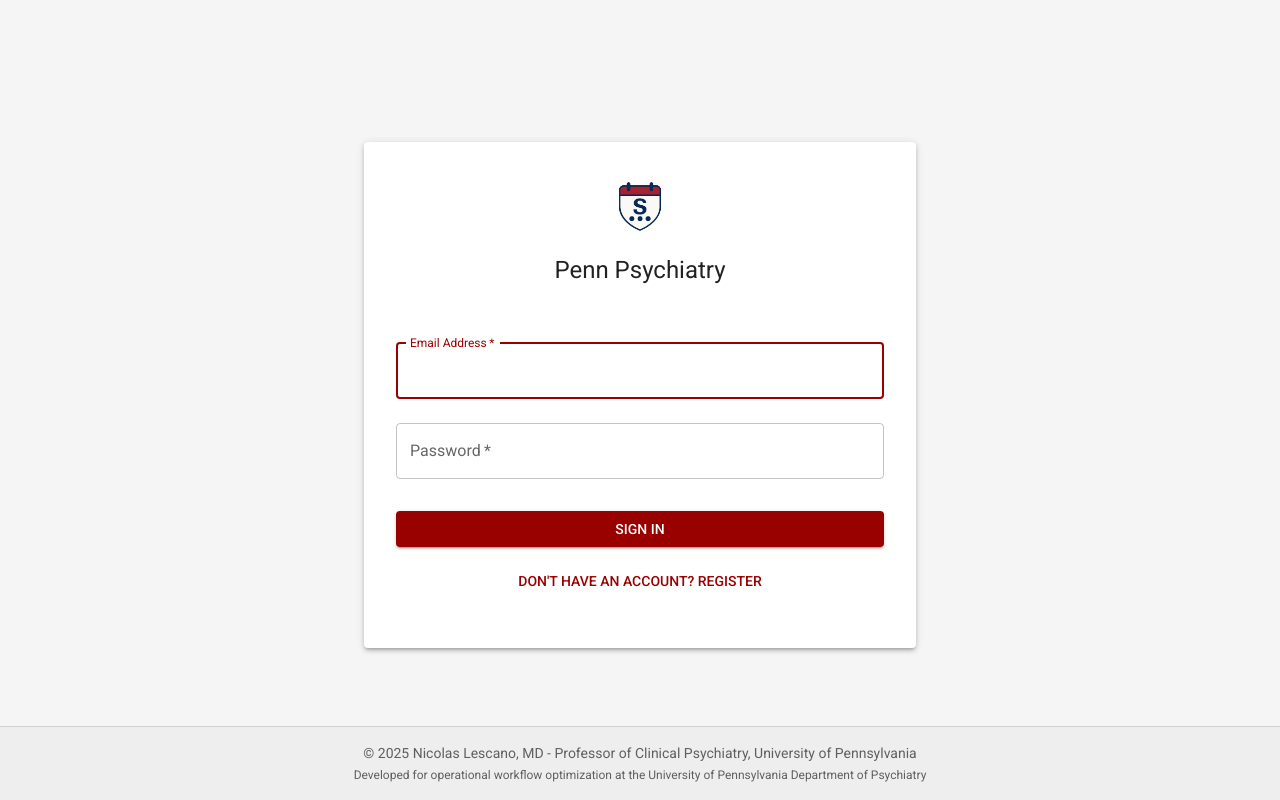
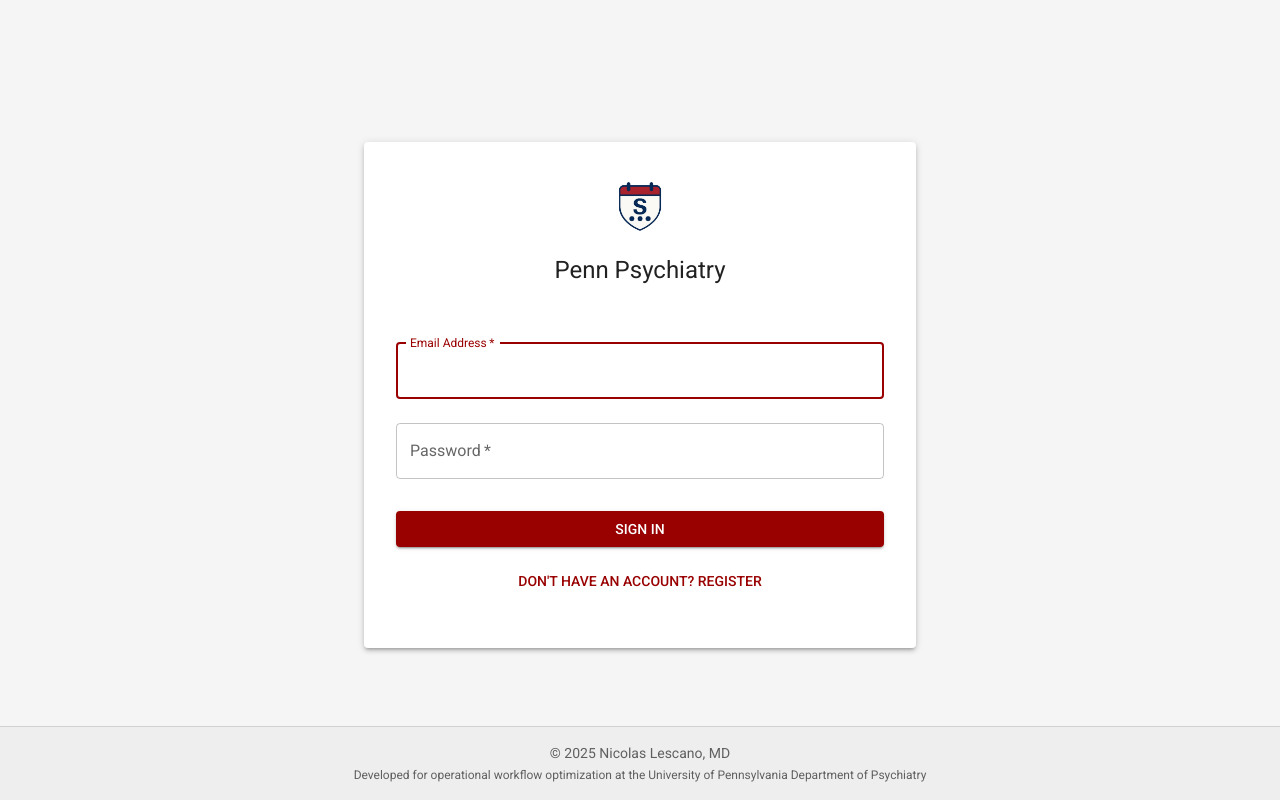
Before and after one commit to lescanico/scheder, a React (Create React App) app in the folder client/: page /login in a window 1280 px wide. Built offline with nearby package versions, Linux system fonts and the light colour scheme; no server answers.

Commit message:
Update copyright text in login page

```diff
--- a/client/src/components/Footer.js
+++ b/client/src/components/Footer.js
@@ -23,7 +23,7 @@
         align="center"
         sx={{ fontSize: '0.875rem' }}
       >
-        © 2025 Nicolas Lescano, MD - Professor of Clinical Psychiatry, University of Pennsylvania
+        © 2025 Nicolas Lescano, MD
       </Typography>
       <Typography
         variant="body2"
--- a/client/src/pages/Login.js
+++ b/client/src/pages/Login.js
@@ -152,7 +152,7 @@
           align="center"
           sx={{ fontSize: '0.875rem' }}
         >
-          © 2025 Nicolas Lescano, MD - Professor of Clinical Psychiatry, University of Pennsylvania
+          © 2025 Nicolas Lescano, MD
         </Typography>
         <Typography
           variant="body2"
--- a/client/src/pages/Register.js
+++ b/client/src/pages/Register.js
@@ -245,7 +245,7 @@
           align="center"
           sx={{ fontSize: '0.875rem' }}
         >
-          © 2025 Nicolas Lescano, MD - Professor of Clinical Psychiatry, University of Pennsylvania
+          © 2025 Nicolas Lescano, MD
         </Typography>
         <Typography
           variant="body2"
--- a/package.json
+++ b/package.json
@@ -28,6 +28,6 @@
     "concurrently": "^8.2.0"
   },
   "keywords": ["schedule", "blocking", "psychiatry", "clinic", "management"],
-  "author": "Nicolas Lescano, MD - Professor of Clinical Psychiatry, University of Pennsylvania",
+  "author": "Nicolas Lescano, MD",
   "license": "MIT"
 }
```
Also changed, not shown: client/public/penn-psych.png (deleted).
